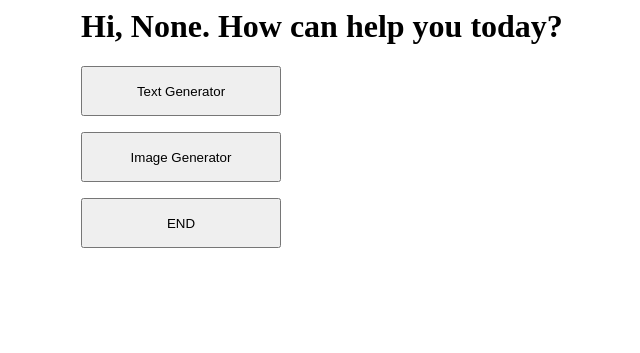
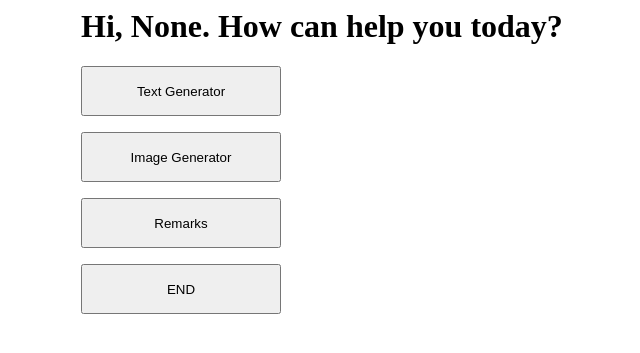
Before and after one commit to J458795/rpa-19Feb2024, a Flask app: page /main in a window 1280 px wide. Shown: the top 353 px of the page, without its empty margins (243-883 px from the left). Run offline with Flask 3, Linux system fonts and the light colour scheme.

Commit message:
Update main.html

```diff
--- a/templates/main.html
+++ b/templates/main.html
@@ -13,6 +13,9 @@
 <form action="/image_gpt" method="post">
     <input type = "submit" value="Image Generator" style="width:200px;height:50px;">
 </form>
+<form action="/remarks" method="post">
+    <input type = "submit" value="Remarks" style="width:200px;height:50px;">
+</form>
 <form action="/end" method="post">
     <input type = "submit" value="END" style="width:200px;height:50px;">
 </form>
```
